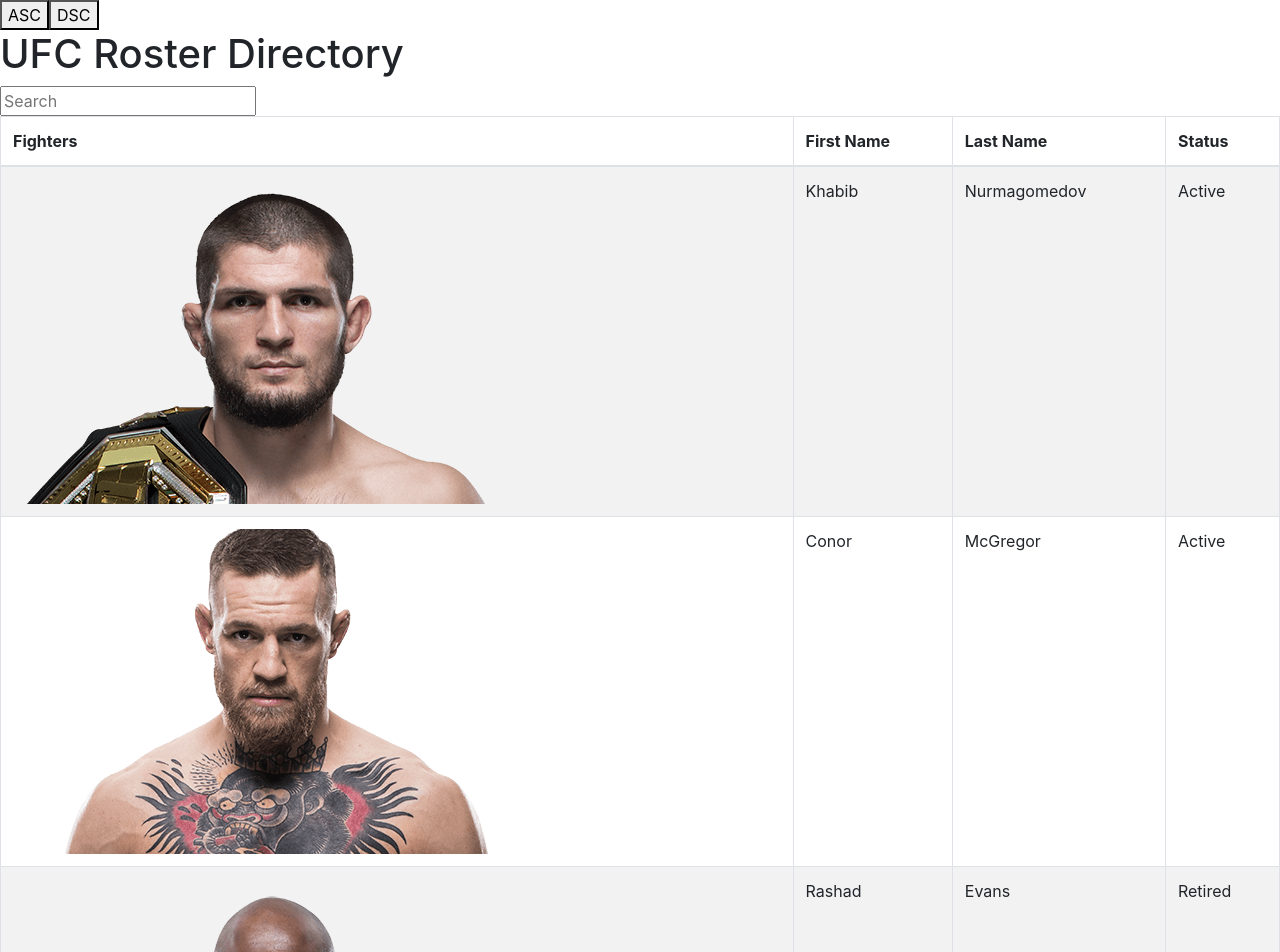
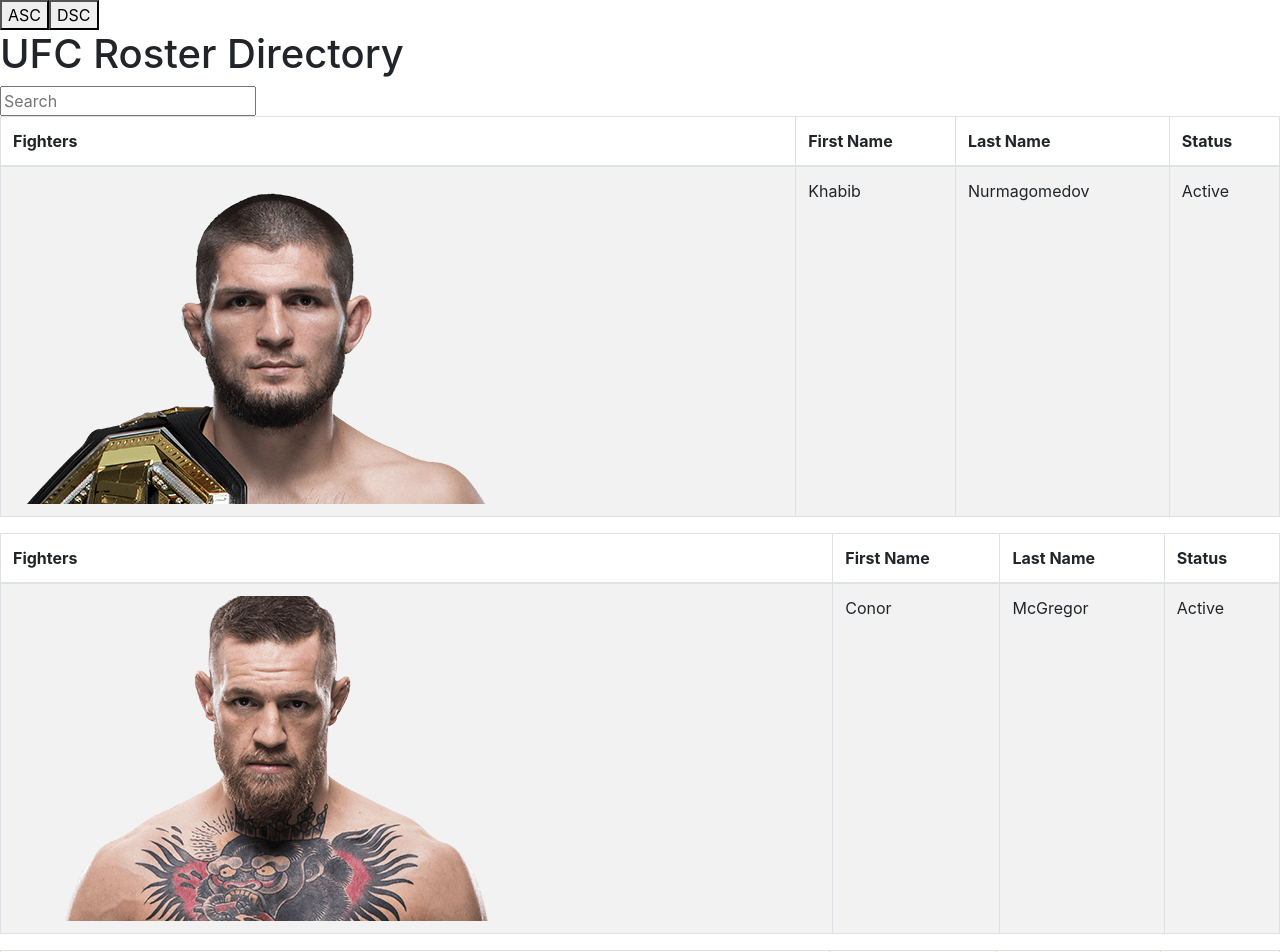
Before and after one commit to RyanJMS/employee-directory, a React (Create React App) app: page / in a window 1280 px wide. Shown: the top 952 px of the page. Built offline with nearby package versions, Linux system fonts and the light colour scheme.

Commit message:
fixed live search functionality -- working

```diff
--- a/src/components/Container/index.js
+++ b/src/components/Container/index.js
@@ -35,11 +35,11 @@ export default function Container() {
 
   useEffect(() => {
     setResult(
-      fighters.filter((fighter) => {
+      fighterData.filter((fighter) => {
         return fighter.firstName.toLowerCase().includes(search.toLowerCase());
       })
     );
-  }, [search, fighters]);
+  }, [search, fighterData]);
 
   return (
     <div>
@@ -59,7 +59,10 @@ export default function Container() {
       </button>
       <Search search={fighters} updateSearch={updateSearch} />
       {/*sorting Buttons here,handlers should change fighterdatastate */}
-      <Table fighters={fighters} />
+
+      {results.map((fighter, index) => (
+        <Table key={index} {...fighter} fighters={fighters} />
+      ))}
     </div>
   );
 }
--- a/src/components/Table/index.js
+++ b/src/components/Table/index.js
@@ -28,7 +28,7 @@ export default function Table(props) {
             <th>Status</th>
           </tr>
         </thead>
-        <tbody>{props.fighters.map(renderFighter)}</tbody>
+        <tbody>{renderFighter(props)}</tbody>
       </ReactBootStrap.Table>
     </div>
   );
```
